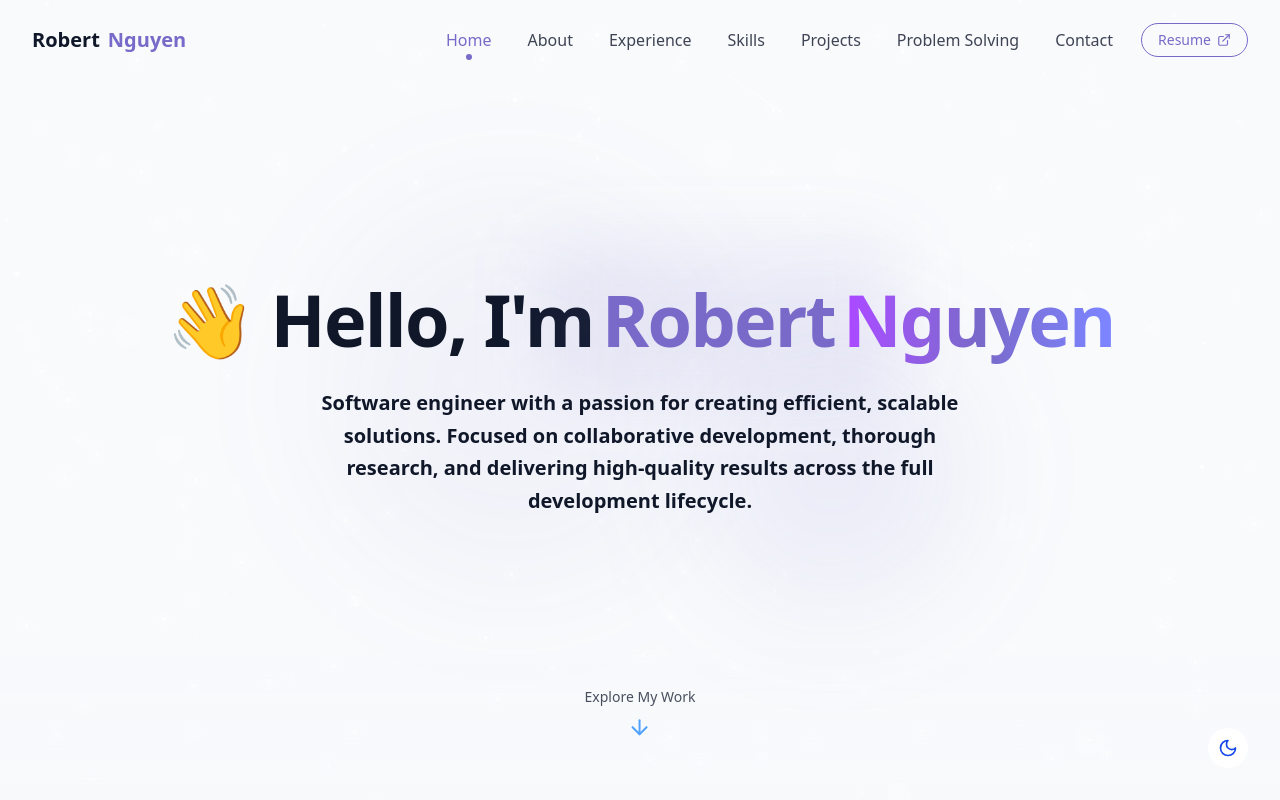
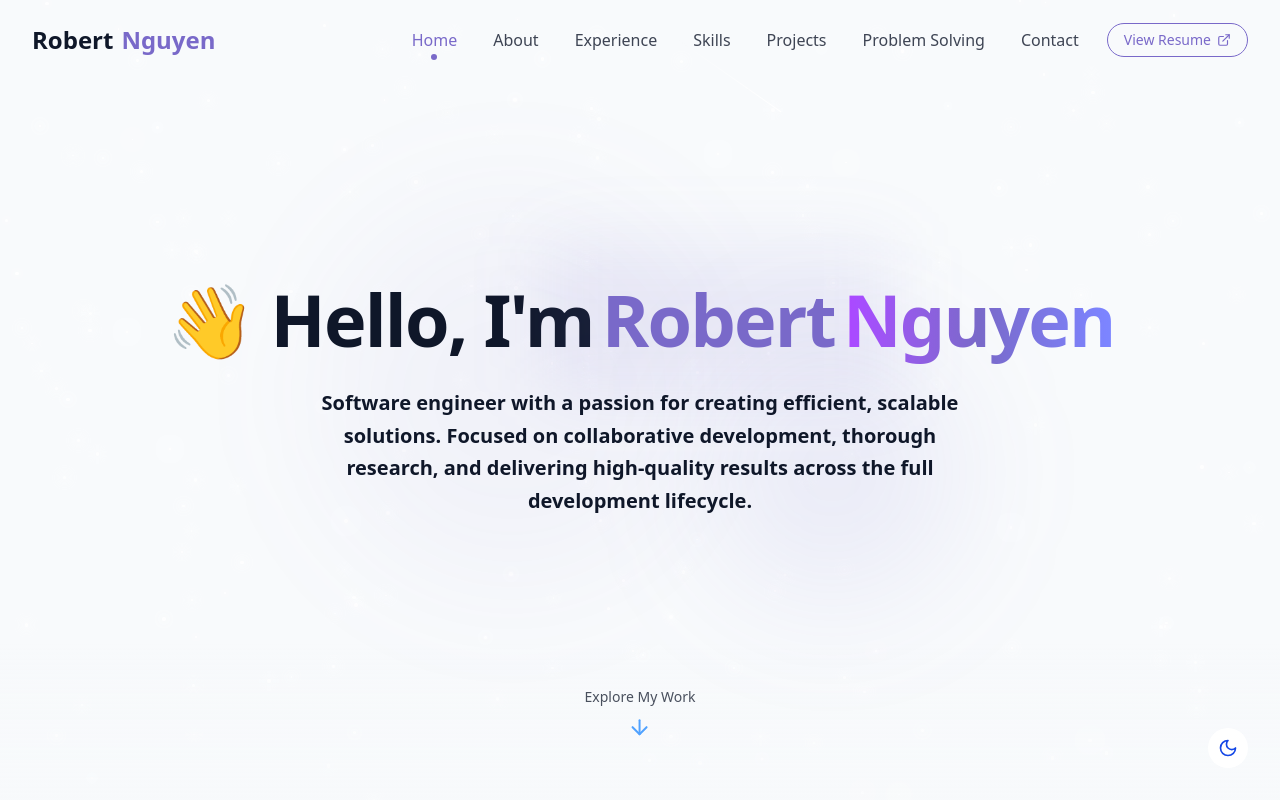
Before and after one commit to robert-nguyenn/personal-site, a React (Vite) app: page / in a window 1280 px wide. Shown: the top 800 px of the page. Built offline with nearby package versions, Linux system fonts and the light colour scheme.

Commit message:
style: Increase Navbar title font size and update resume link text for clarity

```diff
--- a/src/components/Navbar.jsx
+++ b/src/components/Navbar.jsx
@@ -81,7 +81,7 @@ export const Navbar = () => {
       )}>
         <div className="container flex items-center justify-between">
           <a
-            className="text-xl font-bold flex items-center group"
+            className="text-2xl font-bold flex items-center group"
             href="#hero"
           >
             <div className="relative overflow-hidden pr-2">
@@ -125,7 +125,7 @@ export const Navbar = () => {
               rel="noopener noreferrer"
               className="ml-2 px-4 py-1.5 rounded-full border border-primary text-primary hover:bg-primary hover:text-white transition-all duration-300 flex items-center gap-1.5 text-sm"
             >
-              Resume <ExternalLink className="h-3.5 w-3.5" />
+              View Resume <ExternalLink className="h-3.5 w-3.5" />
             </a>
           </div>
 
```
